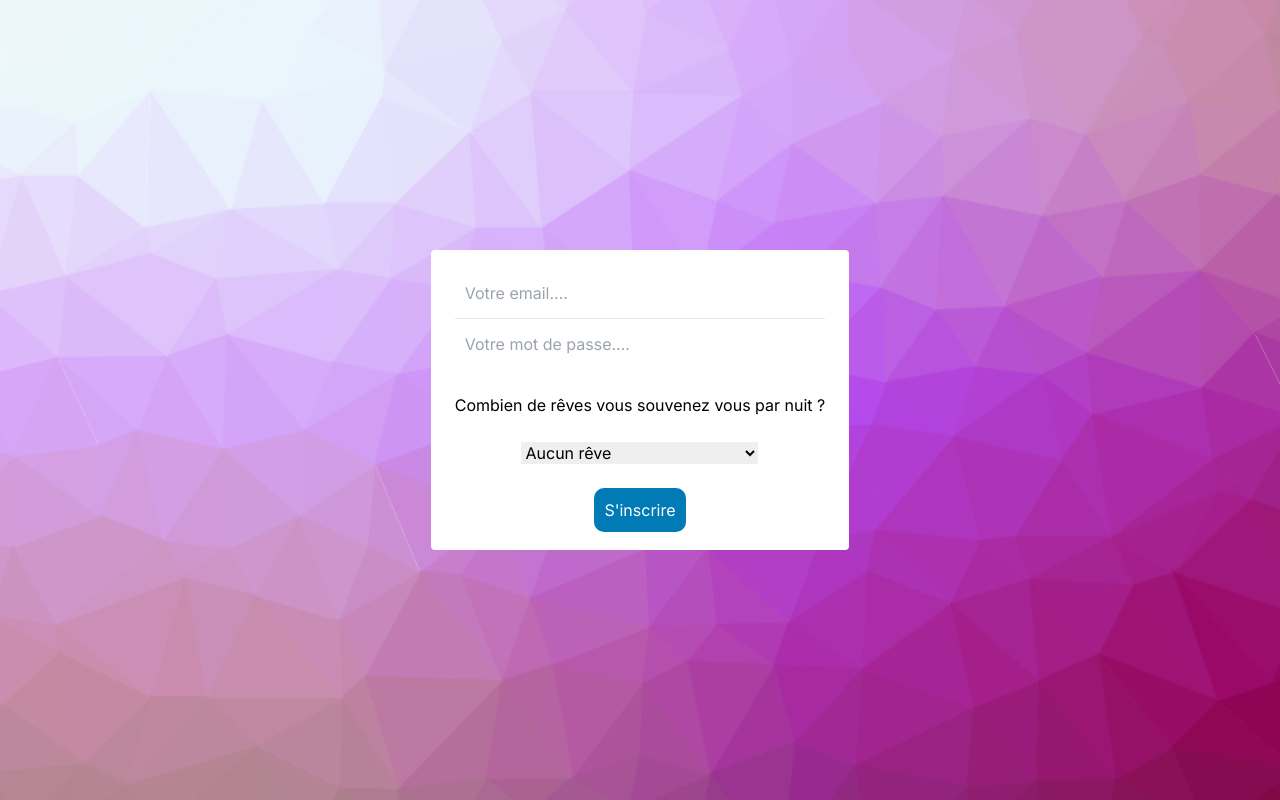
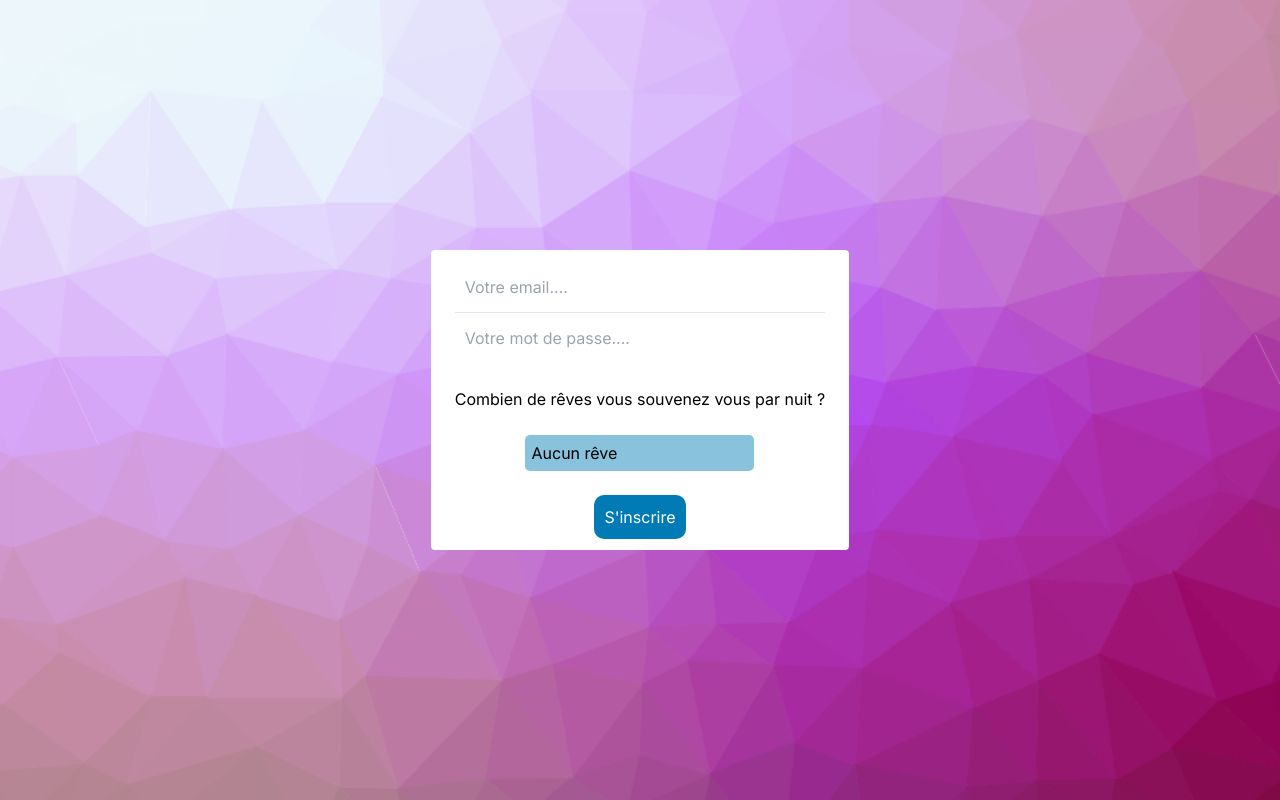
Before and after one commit to RayanEreteo/dreamjournal, a Next.js app: page /register in a window 1280 px wide. Built offline with nearby package versions, Linux system fonts and the light colour scheme.

Commit message:
mise en place des metadata coté serveur. - mise a jour de la structure des dossiers pour éviter des erreurs - design register terminée

```diff
--- a/app/globals.css
+++ b/app/globals.css
@@ -25,6 +25,13 @@ html, body{
   outline: none;
 }
 
+.dropdown{
+  padding: 6px;
+  border-radius: 5px;
+  background: #007cb577;
+  appearance: none;
+}
+
 .submit-button{
   color: white;
   padding: 10px;
--- a/app/register/page.jsx
+++ b/app/register/page.jsx
@@ -1,4 +1,4 @@
-import React from "react";
+import RegisterUI from "@/components/FullPage/RegisterUI";
 
 export const metadata = {
   title: "Créer un compte",
@@ -8,33 +8,8 @@ export const metadata = {
 
 function Register() {
   return (
-    <div className="register-wrapper w-[100vw] h-[100vh] flex items-center justify-center">
-      <div className="form-container bg-white rounded h-[300px] p-6 flex items-center justify-center text-center">
-        <form action="">
-          <div className="input-fields flex flex-col">
-            <input className="input-field" type="email" placeholder="Votre email...." required />
-            <hr />
-            <input
-              className="input-field"
-              type="password"
-              placeholder="Votre mot de passe...."
-              required
-            />
-            <br />
-          </div>
-          <p className="mb-6">Combien de rêves vous souvenez vous par nuit ?</p>
-          <select className="mb-6">
-            <option value="">Aucun rêve</option>
-            <option value="">très rarement, 1 rêve par nuit</option>
-            <option value="">1 rêve toute les nuits</option>
-            <option value="">+1 rêve par nuit</option>
-          </select>
-          <br />
-          <button type="submit" className="submit-button">S'inscrire</button>
-        </form>
-      </div>
-    </div>
-  );
+    <RegisterUI></RegisterUI>
+  )
 }
 
 export default Register;
--- /dev/null
+++ b/components/FullPage/RegisterUI.jsx
@@ -0,0 +1,38 @@
+"use client"
+
+import { useState } from "react";
+
+function RegisterUI() {
+    const [loading, setLoading] = useState(false)
+
+    return (
+      <div className="register-wrapper w-[100vw] h-[100vh] flex items-center justify-center">
+        <div className="form-container bg-white rounded h-[300px] p-6 flex items-center justify-center text-center">
+          <form action="">
+            <div className="input-fields flex flex-col">
+              <input className="input-field" type="email" placeholder="Votre email...." required />
+              <hr />
+              <input
+                className="input-field"
+                type="password"
+                placeholder="Votre mot de passe...."
+                required
+              />
+              <br />
+            </div>
+            <p className="mb-6">Combien de rêves vous souvenez vous par nuit ?</p>
+            <select className="dropdown mb-6">
+              <option value="">Aucun rêve</option>
+              <option value="">très rarement, 1 rêve par nuit</option>
+              <option value="">1 rêve par nuit</option>
+              <option value="">+1 rêve par nuit</option>
+            </select>
+            <br />
+            <button type="submit" className="submit-button">S'inscrire</button>
+          </form>
+        </div>
+      </div>
+    );
+  }
+
+  export default RegisterUI;
```
